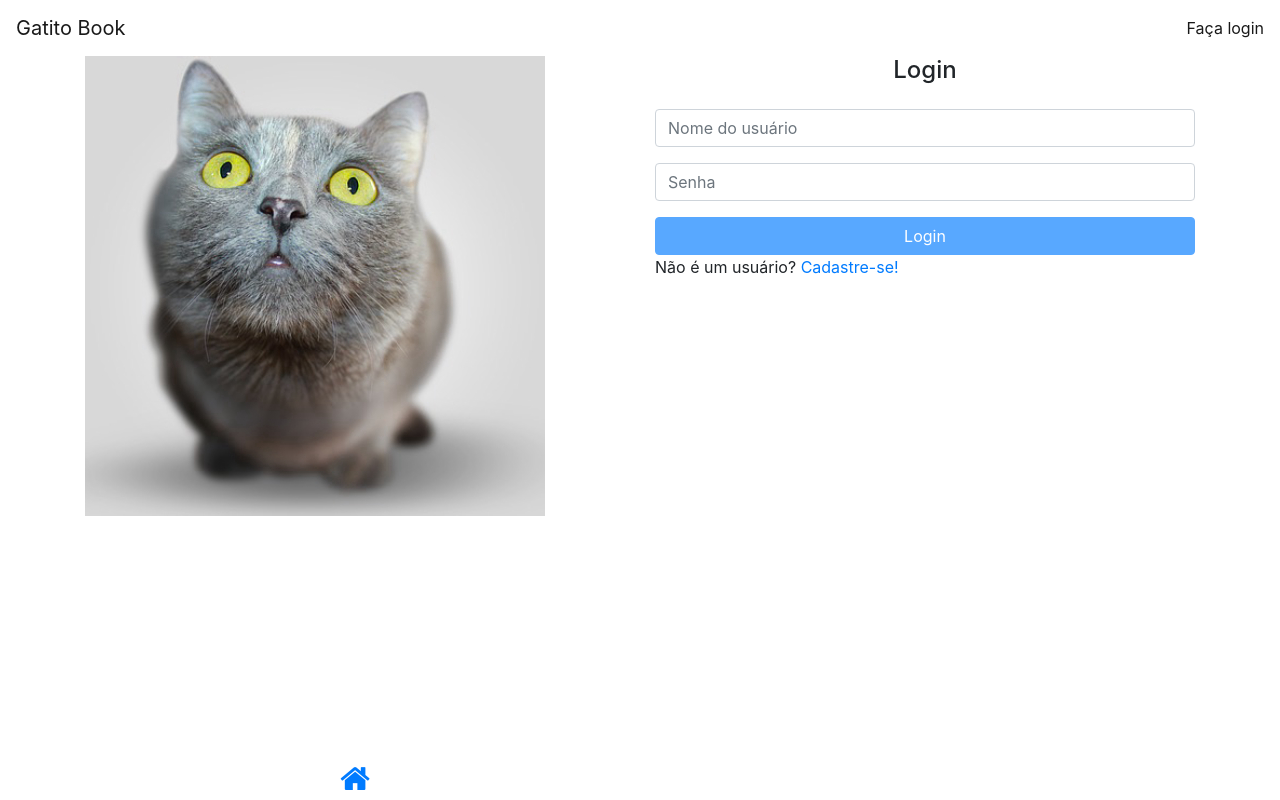
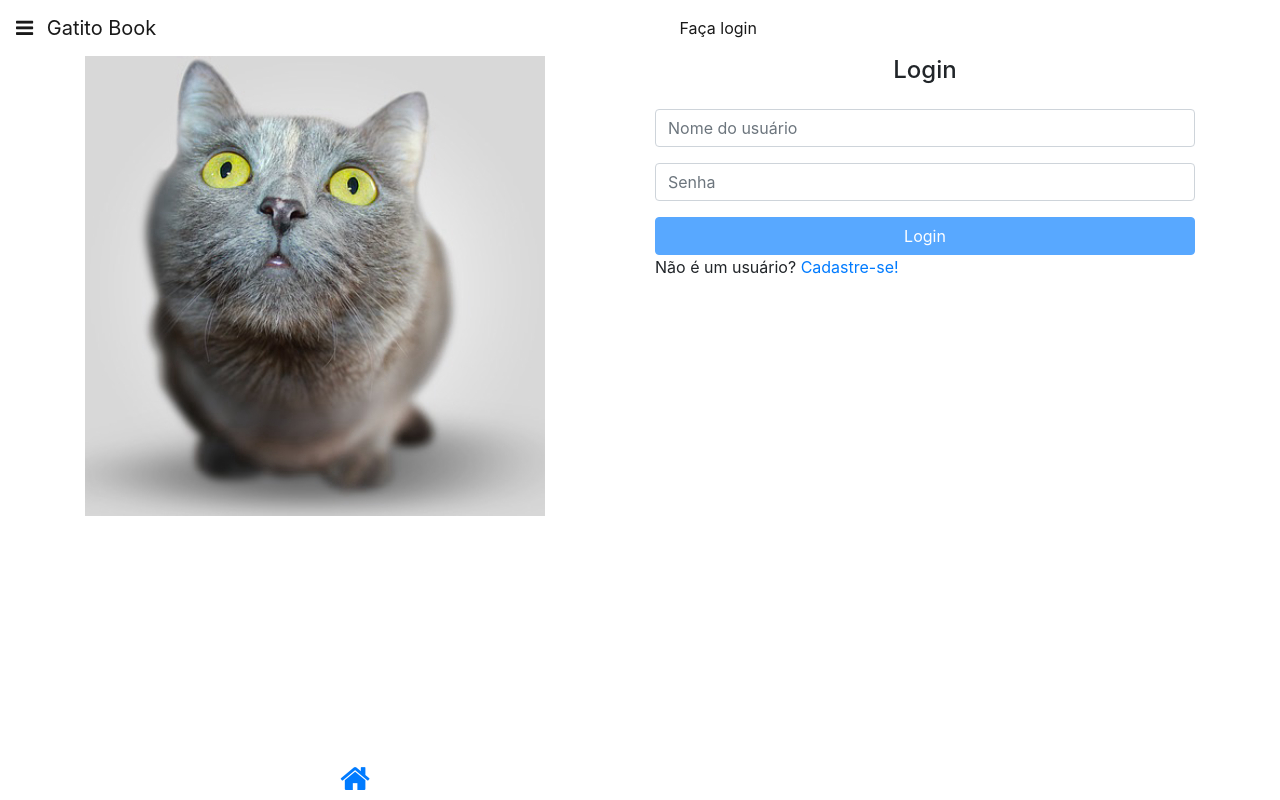
Before and after one commit to RafaZeero/alura-angular-gatito, an Angular app: page /home in a window 1280 px wide. Built offline with nearby package versions, Linux system fonts and the light colour scheme.

Commit message:
add menu to navbar

```diff
--- a/src/app/componentes/cabecalho/cabecalho.component.html
+++ b/src/app/componentes/cabecalho/cabecalho.component.html
@@ -1,6 +1,9 @@
 <header class="sticky-top">
   <nav class="navbar navbar-light bg-white">
-    <a class="navbar-brand">Gatito Book</a>
+    <a class="navbar-brand">
+      <i class="fa fa-bars mr-2" (click)="menu.abreMenu()"></i>
+      Gatito Book
+    </a>
     <div *ngIf="usuario$ | async as usuario">
       <div *ngIf="usuario.name; else login">
         <i class="fa fa-user-circle mr-1"></i>
@@ -8,6 +11,13 @@
         <a (click)="logout()">Logout</a>
       </div>
     </div>
+    <app-menu #menu>
+      <ul class="list-unstyled">
+        <li>
+          <a [routerLink]="['animais','novo']">Novo animal</a>
+        </li>
+      </ul>
+    </app-menu>
   </nav>
   <ng-template #login>
     <span class="navbar-text">
--- a/src/app/componentes/cabecalho/cabecalho.module.ts
+++ b/src/app/componentes/cabecalho/cabecalho.module.ts
@@ -2,10 +2,11 @@ import { NgModule } from '@angular/core';
 import { CommonModule } from '@angular/common';
 import { CabecalhoComponent } from './cabecalho.component';
 import { RouterModule } from '@angular/router';
+import { MenuModule } from '../menu/menu.module';
 
 @NgModule({
   declarations: [CabecalhoComponent],
-  imports: [CommonModule, RouterModule],
+  imports: [CommonModule, RouterModule, MenuModule],
   exports: [CabecalhoComponent],
 })
 export class CabecalhoModule {}
--- a/src/app/componentes/menu/menu.component.html
+++ b/src/app/componentes/menu/menu.component.html
@@ -1,9 +1,8 @@
 <div [ngClass]="{ 'active-menu' : mostraMenu }">
   <div class="menu-bar">
-    <i class="fa fa-window-close" (click)="fechaMenu()" (keyup.esc)="fechaMenu()"></i>
+    <i class="fa fa-window-close" (click)="fechaMenu()"></i>
     <ng-content></ng-content>
   </div>
   <div class="overlay" (click)="fechaMenu()">
-
   </div>
 </div>
--- a/src/app/componentes/menu/menu.component.scss
+++ b/src/app/componentes/menu/menu.component.scss
@@ -23,5 +23,5 @@
   left: 0;
   right: 0;
   bottom: 0;
-  background: rgba($color: 0, 0, 0, $alpha: 0.4);
+  background: rgba(0, 0, 0, 0.4);
 }
```
